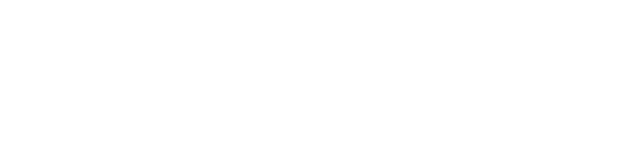
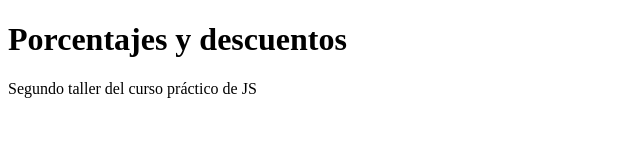
Before and after one commit to valerasergi0/Javascript-prctico, a plain HTML site: page Porcentajes/porcentajes.html in a window 1280 px wide. Shown: the whole page, without its empty margins (0-640 px from the left). Drawn offline with Linux system fonts and the light colour scheme.

Commit message:
Creación del archivo porcentajes.js, edición de README.md y estructura de porcentajes.html

```diff
--- a/Porcentajes/porcentajes.html
+++ b/Porcentajes/porcentajes.html
@@ -4,9 +4,15 @@
     <meta charset="UTF-8">
     <meta http-equiv="X-UA-Compatible" content="IE=edge">
     <meta name="viewport" content="width=device-width, initial-scale=1.0">
-    <title>Porcentajes</title>
+    <title>Porcentajes y descuentos</title>
 </head>
 <body>
+    <header>
+        <h1>Porcentajes y descuentos</h1>
+        <p>Segundo taller del curso práctico de JS</p>
+    </header>
 
+
+    <script src="./porcentajes.js"></script>
 </body>
 </html>
--- /dev/null
+++ b/Porcentajes/porcentajes.js
@@ -0,0 +1 @@
+//Porcentajes y descuentos
```
Also changed, not shown: 1 other file.
